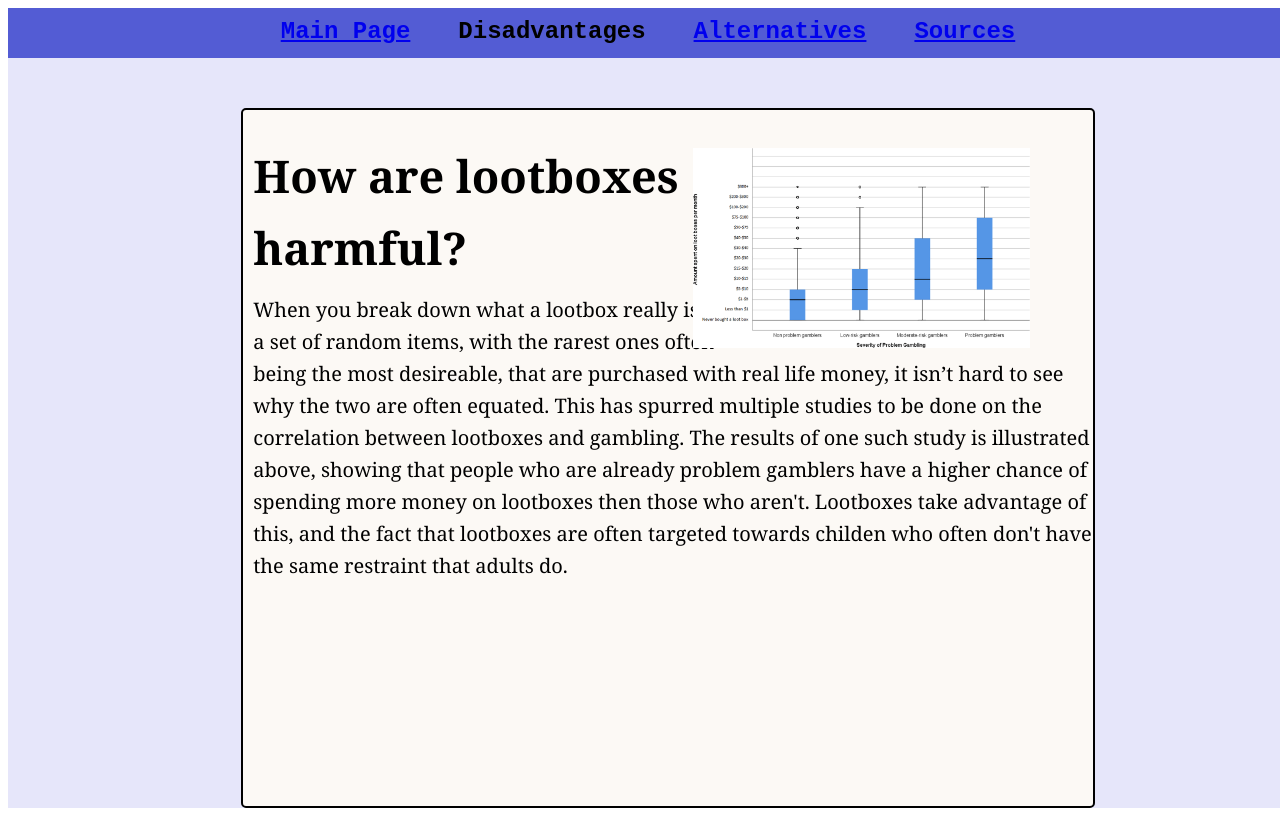
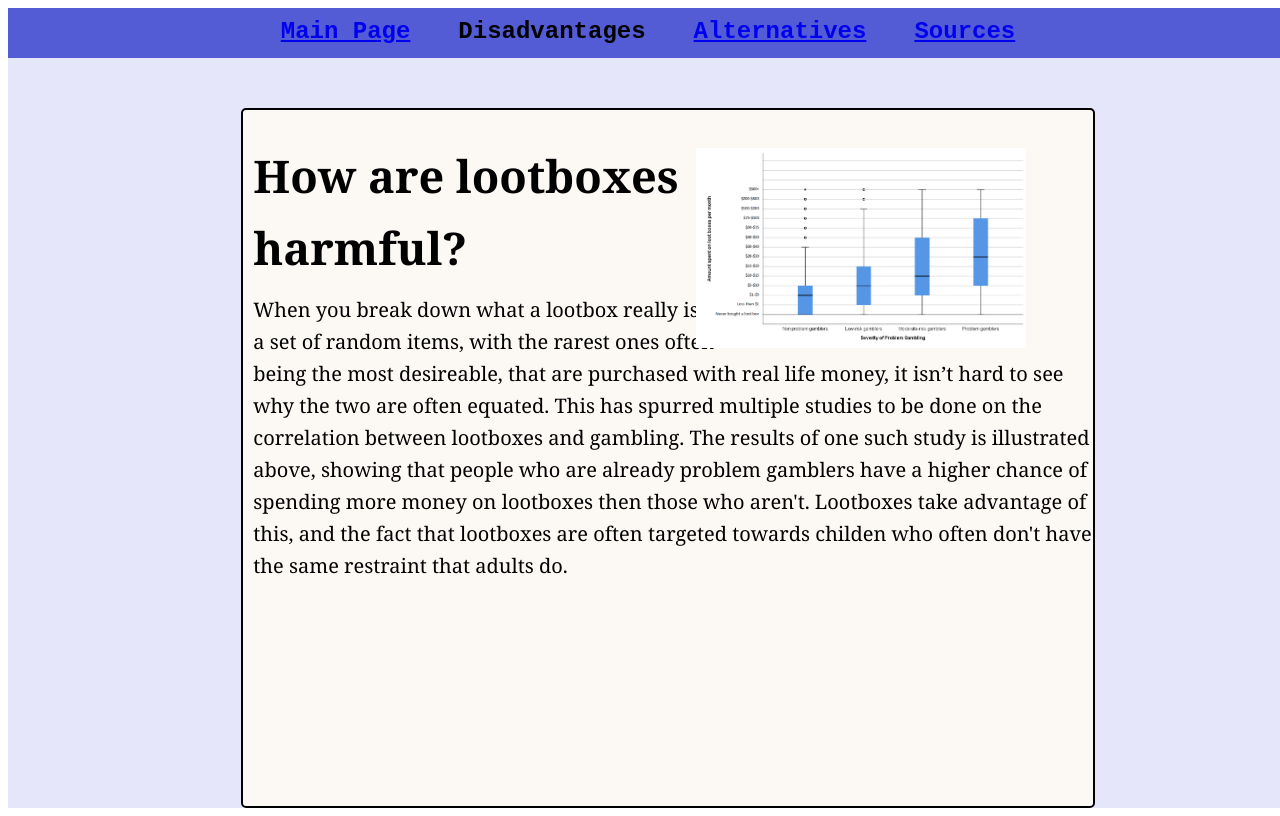
Before and after one commit to tcavalluzzi7656/igme110, a plain HTML site: page disadvantages.html in a window 1280 px wide. Drawn offline with Linux system fonts and the light colour scheme.

Commit message:
please work

```diff
--- a/disadvantages.html
+++ b/disadvantages.html
@@ -31,7 +31,7 @@
 
                         </div>
                         <div id="img">
-                            <img style='position:relative;top:40px; height: 100%; width: 100%; object-fit: contain' src="images/gamblinggraph.png" alt="Graphic showing that higher risk gamblers were more likely to spend more money on lootboxes">
+                            <img style='position:relative;top:40px; height: 100%; width: 100%; object-fit: contain' src="images/graph.png" alt="Graphic showing that higher risk gamblers were more likely to spend more money on lootboxes">
                         </div>
                 </div>
             </div>
```
Also changed, not shown: images/gamblinggraph.png (deleted), images/graph.png (added).
